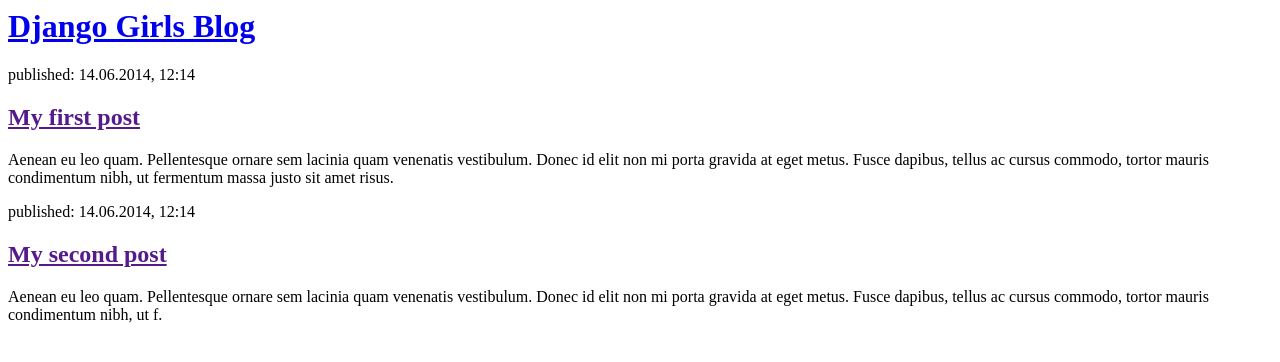
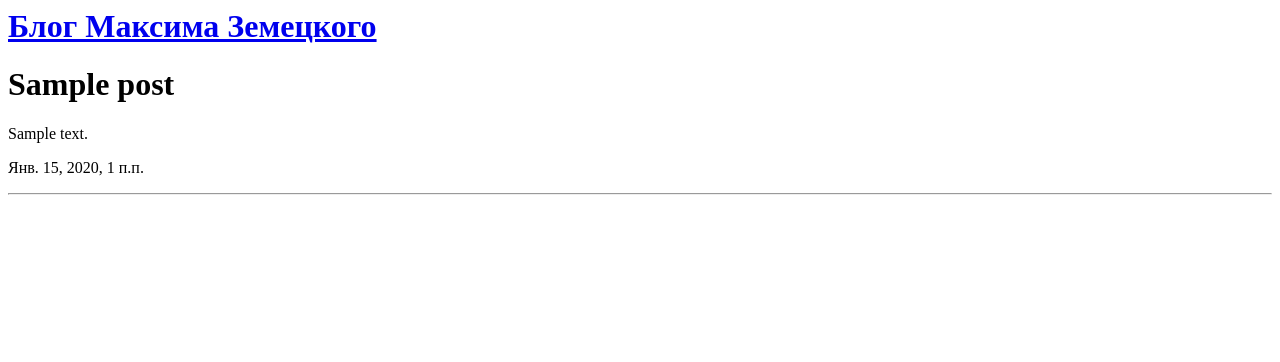
Before and after one commit to zemetsskiy/DjangoGirls1, a Django app: page / in a window 1280 px wide. Shown: the top 362 px of the page. Run offline with Django 3.2, Linux system fonts and the light colour scheme; tables that the repository leaves empty hold one stand-in row (values such as "Sample post").

Commit message:
4 posts and changed HTML for the site

```diff
--- a/blog/templates/blog/post_list.html
+++ b/blog/templates/blog/post_list.html
@@ -4,19 +4,16 @@
     </head>
     <body>
         <div>
-            <h1><a href="/">Django Girls Blog</a></h1>
+            <h1><a href="/">Блог Максима Земецкого</a></h1>
         </div>
 
-        <div>
-            <p>published: 14.06.2014, 12:14</p>
-            <h2><a href="">My first post</a></h2>
-            <p>Aenean eu leo quam. Pellentesque ornare sem lacinia quam venenatis vestibulum. Donec id elit non mi porta gravida at eget metus. Fusce dapibus, tellus ac cursus commodo, tortor mauris condimentum nibh, ut fermentum massa justo sit amet risus.</p>
-        </div>
-
-        <div>
-            <p>published: 14.06.2014, 12:14</p>
-            <h2><a href="">My second post</a></h2>
-            <p>Aenean eu leo quam. Pellentesque ornare sem lacinia quam venenatis vestibulum. Donec id elit non mi porta gravida at eget metus. Fusce dapibus, tellus ac cursus commodo, tortor mauris condimentum nibh, ut f.</p>
-        </div>
+        {% for post in posts %}
+            <div>
+                <h1>{{ post.title }}</h1>
+                <p>{{ post.text }}</p>
+                <p>{{ post.created_date }}</p>
+            </div>
+            <hr>
+        {% endfor %}
     </body>
 </html>
--- a/blog/views.py
+++ b/blog/views.py
@@ -1,5 +1,9 @@
 from django.shortcuts import render
-
+from .models import Post
+from django.utils import timezone
+from django.http import HttpResponse
 
 def post_list(request):
-    return render(request, 'blog/post_list.html', {})
+    posts = Post.objects.order_by("-created_date")
+    context  =  {'posts':posts}
+    return render(request, 'blog/post_list.html', context)
--- a/main.py
+++ /dev/null
@@ -1,3 +0,0 @@
-
-if __name__ == '__main__':
-    print_hi('PyCharm')
--- a/mysite/settings.py
+++ b/mysite/settings.py
@@ -104,7 +104,7 @@
 # Internationalization
 # https://docs.djangoproject.com/en/2.2/topics/i18n/
 
-LANGUAGE_CODE = 'en-us'
+LANGUAGE_CODE = 'ru'
 
 TIME_ZONE = 'Europe/Moscow'
 
```
Also changed, not shown: 1 other file.
